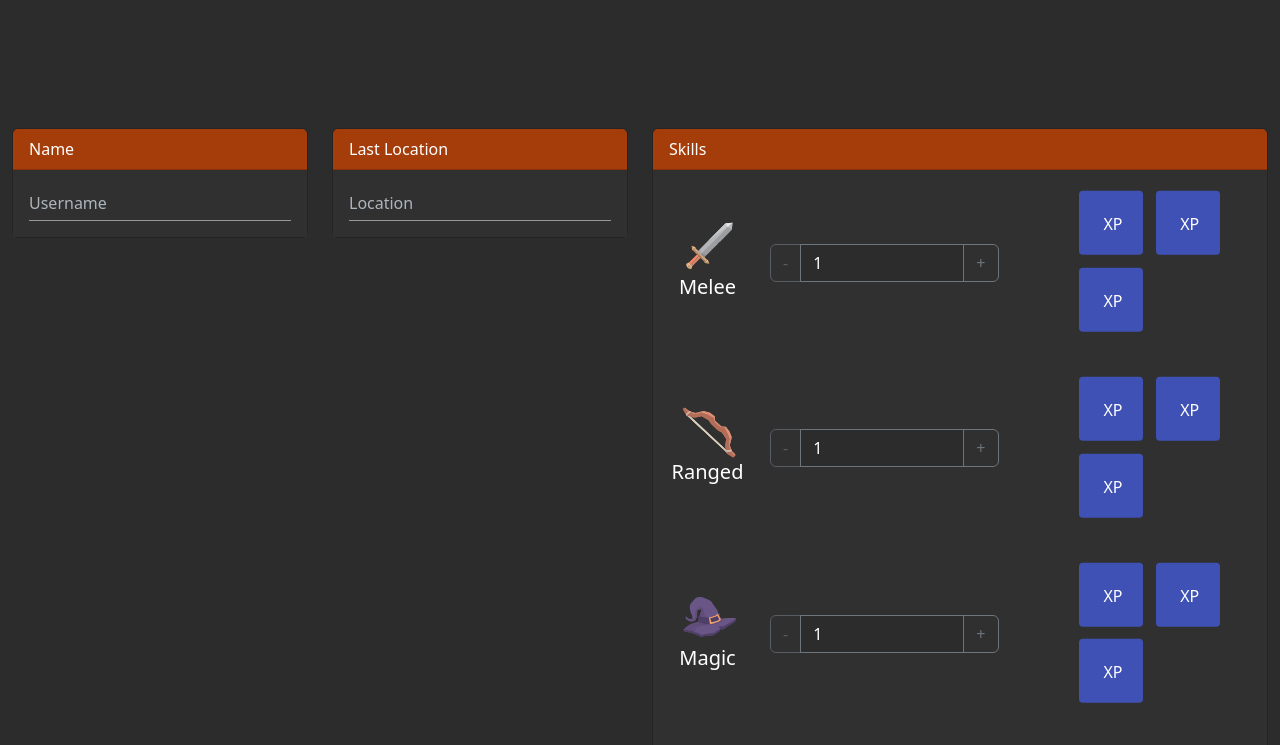
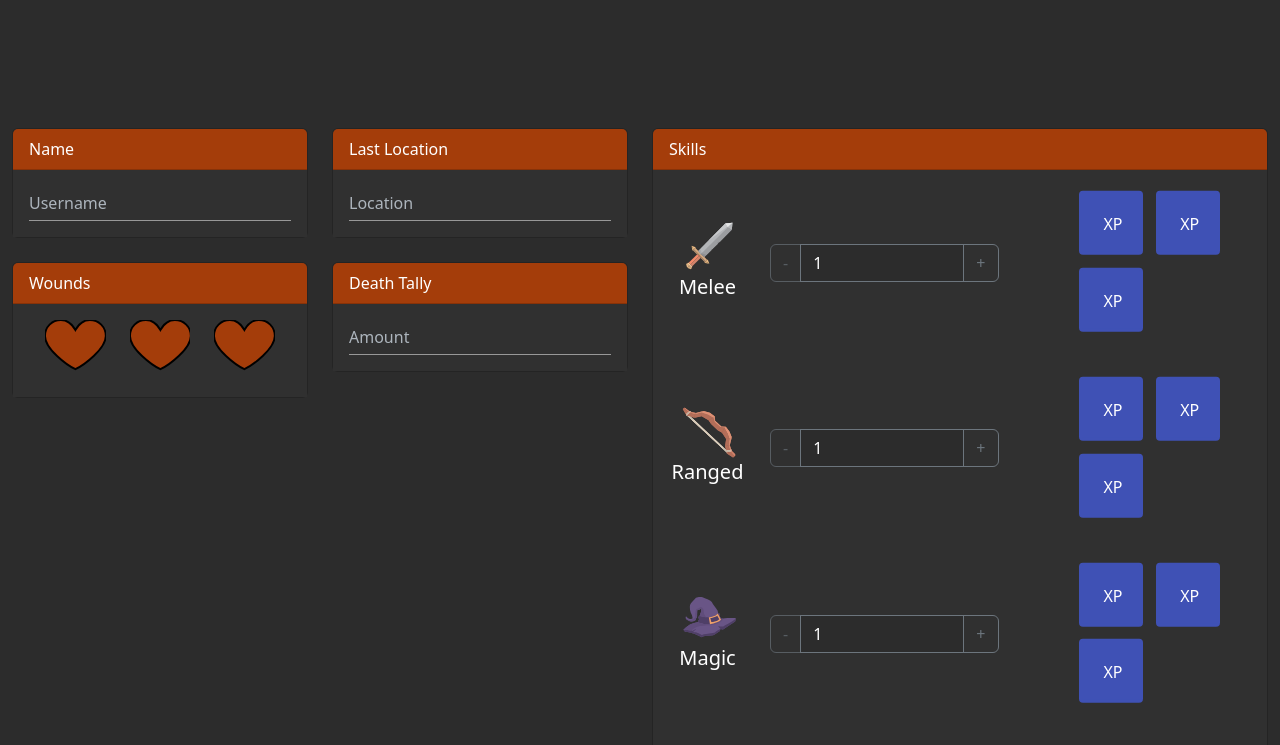
Before and after one commit to Wintryrex/RSKingdoms-DigitalSheet, a Vue app in the folder src/app-web/: page / in a window 1280 px wide. Shown: the top 745 px of the page. Built offline with nearby package versions, Linux system fonts and the light colour scheme.

Commit message:
Add wounds and tally component and improve import of modules

```diff
--- /dev/null
+++ b/src/app-web/components/health/wounds/WoundsList.vue
@@ -0,0 +1,82 @@
+<script setup lang="ts">
+import { reactive, ref } from 'vue'
+import CardPanel from '../../common/CardPanel.vue'
+import { useCharacterStore } from '@/stores/characterStore'
+import { v4 as uuidv4 } from 'uuid'
+
+const hearts = reactive([
+  {
+    id: uuidv4(),
+    full: true
+  },
+  {
+    id: uuidv4(),
+    full: true
+  },
+  {
+    id: uuidv4(),
+    full: true
+  }
+])
+
+const characterStore = useCharacterStore()
+
+const toggleHealthPoint = (index: number) => {
+  if (hearts[index].full) {
+    characterStore.increaseHealth()
+  } else {
+    characterStore.decreaseHealth()
+  }
+
+  hearts[index].full = !hearts[index].full
+}
+</script>
+
+<template>
+  <CardPanel title="Wounds">
+    <div class="health-container">
+      <div class="hit-point" v-for="(hitPoint, index) in hearts" :key="hitPoint.id">
+        <svg viewBox="0 0 32 29.6">
+          <path
+            @click="toggleHealthPoint(index)"
+            :class="hitPoint.full ? 'healthy' : 'wounded'"
+            stroke="black"
+            stroke-width="1"
+            d="M23.6,0c-3.4,0-6.1,2.6-7.6,5.3C14.5,2.6,11.8,0,8.4,0C3.6,0,0,3.6,0,8.4
+        c0,6.9,11.6,15.4,16,17.5c4.4-2.1,16-10.6,16-17.5C32,3.6,28.4,0,23.6,0z"
+          />
+        </svg>
+      </div>
+    </div>
+  </CardPanel>
+</template>
+
+<style scoped>
+.health-container {
+  justify-content: center;
+  display: flex;
+  gap: 1.5em;
+
+  .hit-point {
+    width: 3.8em;
+    height: 3.8em;
+
+    svg {
+      cursor: pointer;
+      pointer-events: none;
+    }
+
+    path {
+      pointer-events: fill;
+    }
+
+    .healthy {
+      fill: #a43d0a;
+    }
+
+    .wounded {
+      fill: #424242;
+    }
+  }
+}
+</style>
--- /dev/null
+++ b/src/app-web/stores/characterStore.ts
@@ -0,0 +1,14 @@
+import { defineStore } from 'pinia'
+import { ref, computed } from 'vue'
+
+export const useCharacterStore = defineStore('character', () => {
+  const healthPoints = ref(3)
+  const increaseHealth = () => {
+    healthPoints.value++
+  }
+  const decreaseHealth = () => {
+    healthPoints.value--
+  }
+
+  return { healthPoints, increaseHealth, decreaseHealth }
+})
--- a/src/app-web/views/HomeView.vue
+++ b/src/app-web/views/HomeView.vue
@@ -1,13 +1,14 @@
 <script setup lang="ts">
 import Card from '../components/common/CardPanel.vue'
 import Skills from '../components/skills/SkillsList.vue'
+import WoundsList from '../components/health/wounds/WoundsList.vue'
 </script>
 
 <template>
   <main class="row">
-    <div class="col-6">
+    <div class="col-lg-6">
       <div class="row">
-        <div class="col-6">
+        <div class="col-lg-6">
           <Card title="Name">
             <input
               type="text"
@@ -17,7 +18,7 @@ import Skills from '../components/skills/SkillsList.vue'
             />
           </Card>
         </div>
-        <div class="col-6">
+        <div class="col-lg-6">
           <Card title="Last Location">
             <input
               type="text"
@@ -27,10 +28,22 @@ import Skills from '../components/skills/SkillsList.vue'
             />
           </Card>
         </div>
-        <!-- Left Elements -->
+        <div class="col-lg-6 mt-4">
+          <WoundsList />
+        </div>
+        <div class="col-lg-6 mt-4">
+          <Card title="Death Tally">
+            <input
+              type="text"
+              class="form-control rs-input"
+              placeholder="Amount"
+              aria-label="Death Amount"
+            />
+          </Card>
+        </div>
       </div>
     </div>
-    <div class="col-6">
+    <div class="col-lg-6">
       <Skills />
     </div>
   </main>
--- a/src/app-web/vite.config.ts
+++ b/src/app-web/vite.config.ts
@@ -2,13 +2,14 @@ import { fileURLToPath, URL } from 'node:url'
 
 import { defineConfig } from 'vite'
 import vue from '@vitejs/plugin-vue'
+import path from 'path'
 
 // https://vitejs.dev/config/
 export default defineConfig({
   plugins: [vue()],
   resolve: {
     alias: {
-      '@': fileURLToPath(new URL(import.meta.url))
+      '@': path.resolve(__dirname)
     }
   }
 })
```
